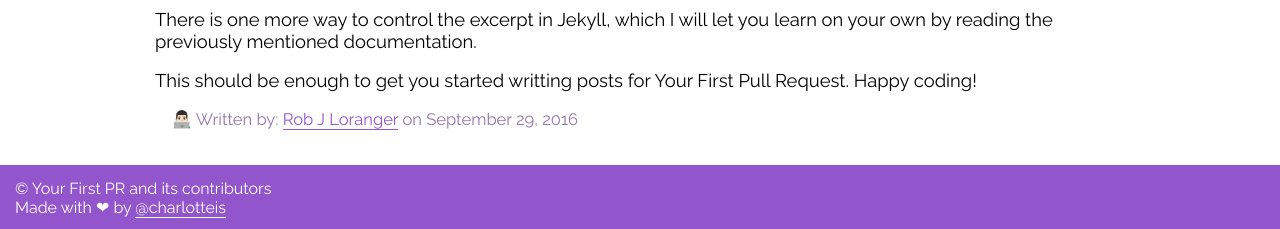
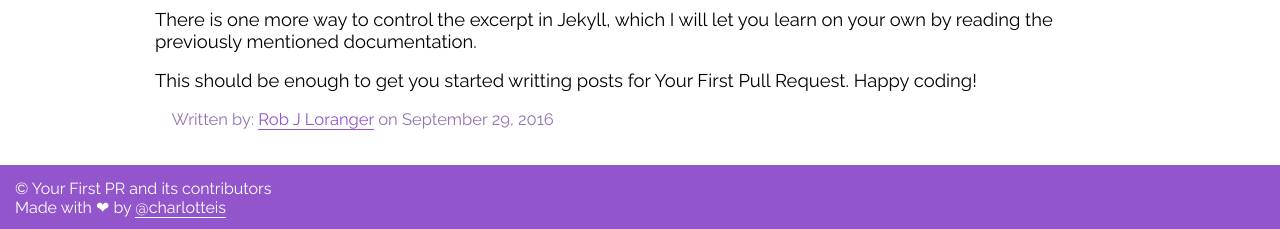
Before and after one commit to yourfirstpr/yourfirstpr.github.io, a Jekyll site: the page built from _posts/2016-09-29-new-blog.md, in a window 1280 px wide. Shown: the part 1357-1586 px from the top of the page. Built offline with Jekyll 4.4.1, drawn with Linux system fonts in a browser that asks for light colours; nearby versions of some CDN libraries; some web fonts are replaced.

```diff
--- a/_layouts/post.html
+++ b/_layouts/post.html
@@ -5,7 +5,7 @@
 <h2>{{ page.title }}</h2>
 {{ content }}
 <p class="post_credits">
-  👨🏻‍💻 Written by: {% if page.author %}{% if page.author-url %}<a
+  Written by: {% if page.author %}{% if page.author-url %}<a
     href="{{ page.author-url }}"
     >{{ page.author }}</a
   >{% else %}{{ page.author }}{% endif %}{% else %}<a
```
